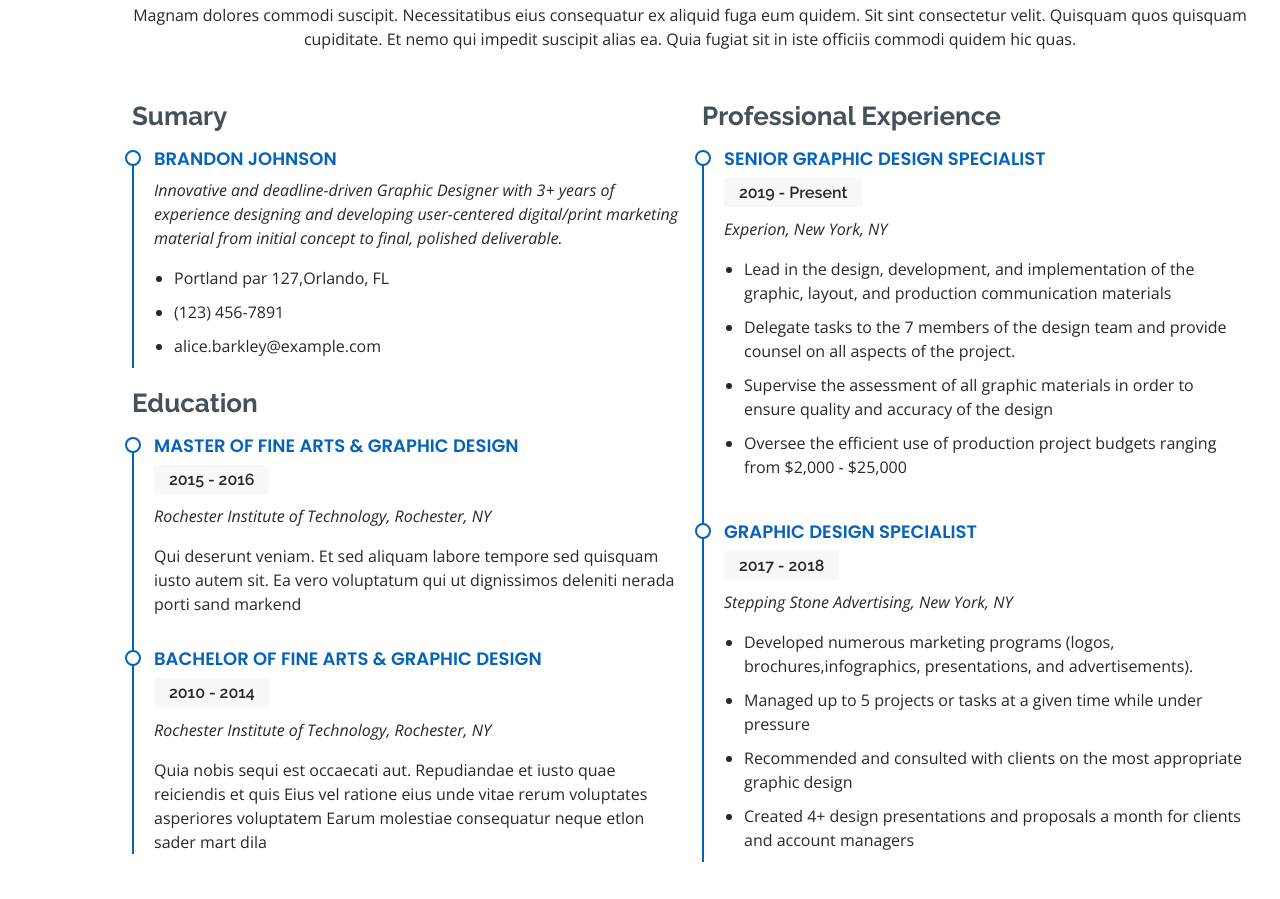
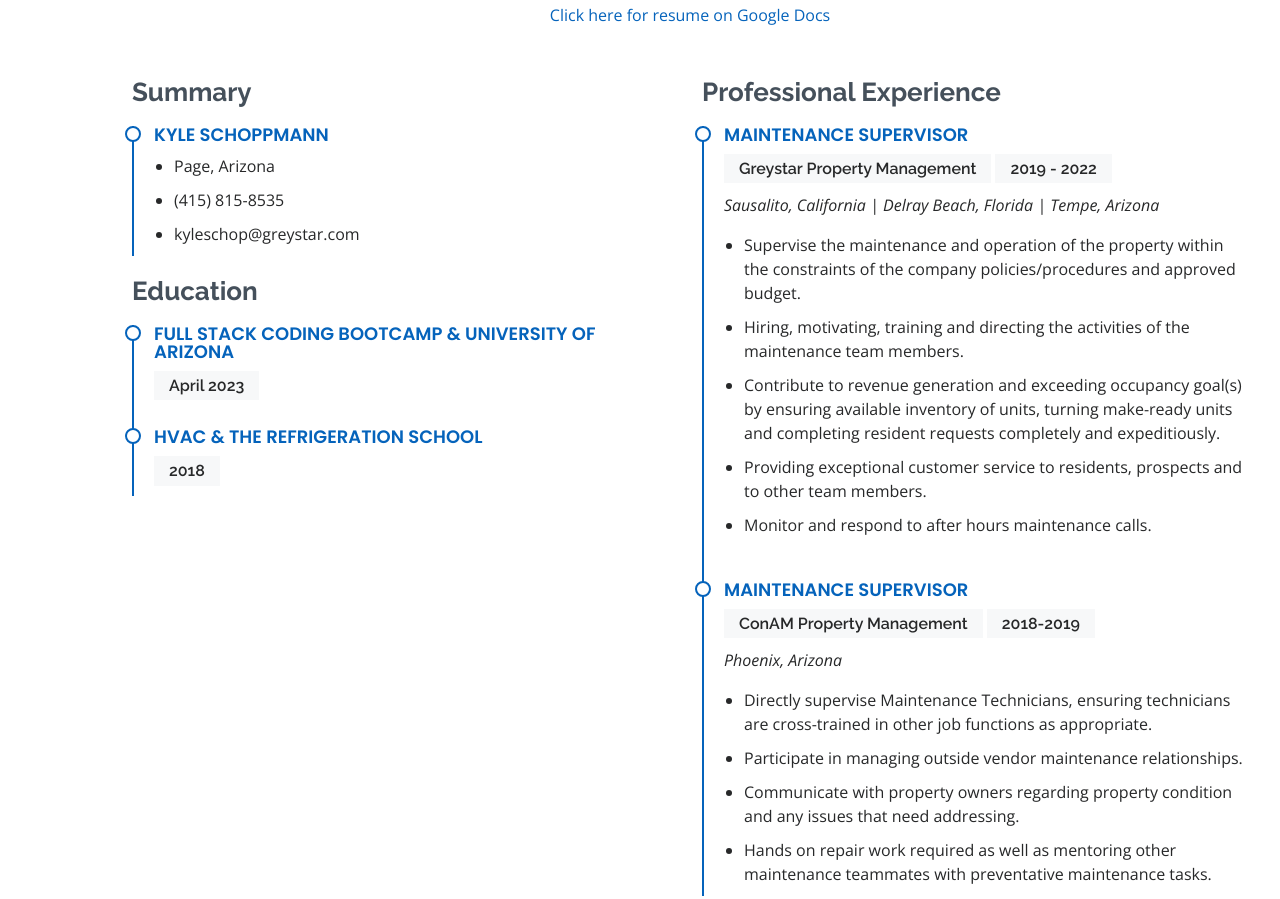
Before and after one commit to kyleschop/kyle-schoppmann-portfolio, a plain HTML site: page index.html in a window 1280 px wide. Shown: the part 1527-2426 px from the top of the page. Drawn offline with nearby package versions, Linux system fonts and the light colour scheme.

Commit message:
added resume and resume info

```diff
--- a/index.html
+++ b/index.html
@@ -185,58 +185,57 @@
 
         <div class="section-title">
           <h2>Resume</h2>
-          <p>Magnam dolores commodi suscipit. Necessitatibus eius consequatur ex aliquid fuga eum quidem. Sit sint consectetur velit. Quisquam quos quisquam cupiditate. Et nemo qui impedit suscipit alias ea. Quia fugiat sit in iste officiis commodi quidem hic quas.</p>
+          <a href="https://docs.google.com/document/d/1WDfR_OExIcrOq__SQOzSnNprsEL-ucvakUxC4uUfitY/edit?usp=sharing" target="_blank">Click here for resume on Google Docs</a>
         </div>
 
         <div class="row">
           <div class="col-lg-6">
-            <h3 class="resume-title">Sumary</h3>
+            <h3 class="resume-title">Summary</h3>
             <div class="resume-item pb-0">
-              <h4>Brandon Johnson</h4>
-              <p><em>Innovative and deadline-driven Graphic Designer with 3+ years of experience designing and developing user-centered digital/print marketing material from initial concept to final, polished deliverable.</em></p>
-              <ul>
-                <li>Portland par 127,Orlando, FL</li>
-                <li>(123) 456-7891</li>
-                <li>alice.barkley@example.com</li>
+              <h4>Kyle Schoppmann</h4>
+<!--               <p><em>Trustworthy and highly organized service supervisor for the largest apartment management company in the world. Seeking a career change to a position in software development. With years of experience managing onsite teams, coordinating with local businesses to complete large repairs and capital projects, and excellent communication with customers to solve their issues timely and effectively. Dedicated father and husband, setting an example of perseverance and compassion.</em></p>
+ -->              <ul>
+                <li>Page, Arizona</li>
+                <li>(415) 815-8535</li>
+                <li>kyleschop@greystar.com</li>
               </ul>
             </div>
 
             <h3 class="resume-title">Education</h3>
             <div class="resume-item">
-              <h4>Master of Fine Arts &amp; Graphic Design</h4>
-              <h5>2015 - 2016</h5>
-              <p><em>Rochester Institute of Technology, Rochester, NY</em></p>
-              <p>Qui deserunt veniam. Et sed aliquam labore tempore sed quisquam iusto autem sit. Ea vero voluptatum qui ut dignissimos deleniti nerada porti sand markend</p>
+              <h4>Full Stack Coding Bootcamp &amp; University of Arizona</h4>
+              <h5>April 2023</h5>
             </div>
             <div class="resume-item">
-              <h4>Bachelor of Fine Arts &amp; Graphic Design</h4>
-              <h5>2010 - 2014</h5>
-              <p><em>Rochester Institute of Technology, Rochester, NY</em></p>
-              <p>Quia nobis sequi est occaecati aut. Repudiandae et iusto quae reiciendis et quis Eius vel ratione eius unde vitae rerum voluptates asperiores voluptatem Earum molestiae consequatur neque etlon sader mart dila</p>
+              <h4>HVAC &amp; The Refrigeration School</h4>
+              <h5>2018</h5>
             </div>
           </div>
           <div class="col-lg-6">
             <h3 class="resume-title">Professional Experience</h3>
             <div class="resume-item">
-              <h4>Senior graphic design specialist</h4>
-              <h5>2019 - Present</h5>
-              <p><em>Experion, New York, NY </em></p>
+              <h4>Maintenance Supervisor</h4>
+              <h5>Greystar Property Management</h5>
+              <h5>2019 - 2022</h5>
+              <p><em>Sausalito, California | Delray Beach, Florida | Tempe, Arizona </em></p>
               <ul>
-                <li>Lead in the design, development, and implementation of the graphic, layout, and production communication materials</li>
-                <li>Delegate tasks to the 7 members of the design team and provide counsel on all aspects of the project. </li>
-                <li>Supervise the assessment of all graphic materials in order to ensure quality and accuracy of the design</li>
-                <li>Oversee the efficient use of production project budgets ranging from $2,000 - $25,000</li>
+                <li>Supervise the maintenance and operation of the property within the constraints of the company policies/procedures and approved budget.</li>
+                <li>Hiring, motivating, training and directing the activities of the maintenance team members. </li>
+                <li>Contribute to revenue generation and exceeding occupancy goal(s) by ensuring available inventory of units, turning make-ready units and completing resident requests completely and expeditiously.</li>
+                <li>Providing exceptional customer service to residents, prospects and to other team members.</li>
+                <li>Monitor and respond to after hours maintenance calls.</li>
               </ul>
             </div>
             <div class="resume-item">
-              <h4>Graphic design specialist</h4>
-              <h5>2017 - 2018</h5>
-              <p><em>Stepping Stone Advertising, New York, NY</em></p>
+              <h4>Maintenance Supervisor</h4>
+              <h5>ConAM Property Management</h5>
+              <h5>2018-2019</h5>
+              <p><em>Phoenix, Arizona</em></p>
               <ul>
-                <li>Developed numerous marketing programs (logos, brochures,infographics, presentations, and advertisements).</li>
-                <li>Managed up to 5 projects or tasks at a given time while under pressure</li>
-                <li>Recommended and consulted with clients on the most appropriate graphic design</li>
-                <li>Created 4+ design presentations and proposals a month for clients and account managers</li>
+                <li>Directly supervise Maintenance Technicians, ensuring technicians are cross-trained in other job functions as appropriate.</li>
+                <li>Participate in managing outside vendor maintenance relationships.</li>
+                <li>Communicate with property owners regarding property condition and any issues that need addressing.</li>
+                <li>Hands on repair work required as well as mentoring other maintenance teammates with preventative maintenance tasks.</li>
               </ul>
             </div>
           </div>
```
